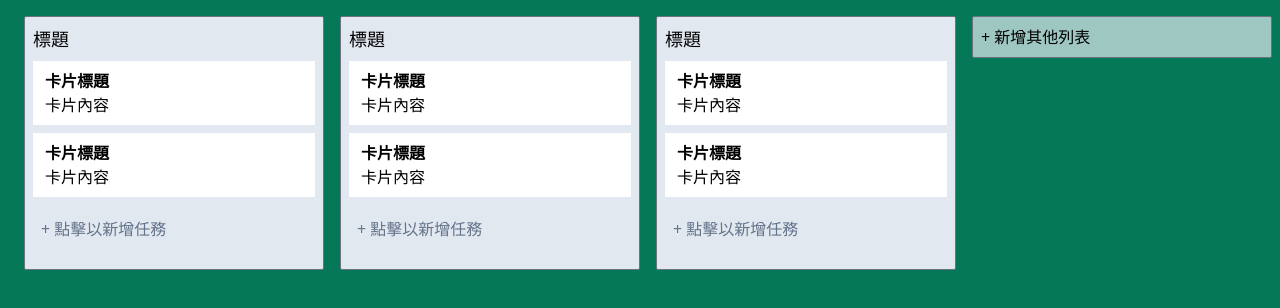
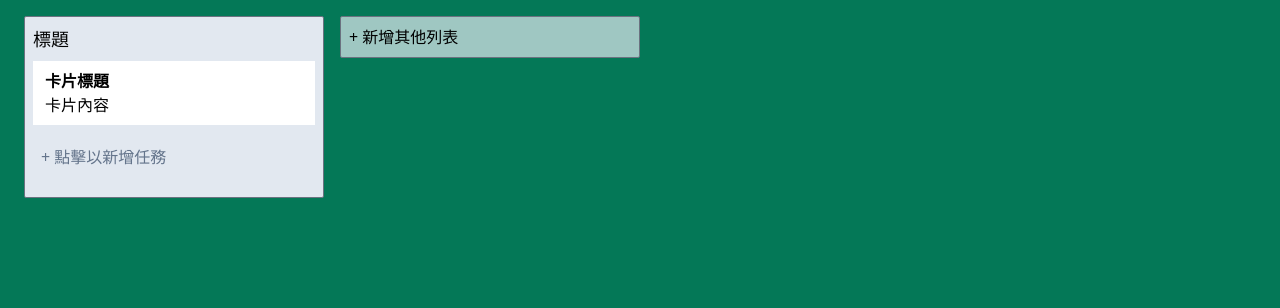
Before and after one commit to XuanCbbLin/vue-trello-practice, a Vue app: page / in a window 1280 px wide. Shown: the top 308 px of the page. Built offline with nearby package versions, Linux system fonts and the light colour scheme.

Commit message:
feat : 切出卡片元件

```diff
--- /dev/null
+++ b/src/components/AddNewTask.vue
@@ -0,0 +1,10 @@
+<template>
+  <div class="my-3">
+    <div class="bg-slate-200 p-2 hover:bg-slate-300 cursor-pointer text-slate-500">+ 點擊以新增任務</div>
+    <!-- <textarea class="block w-full resize-none p-2 h-10" placeholder="為這張卡片輸入標題"></textarea> -->
+  </div>
+</template>
+
+<script setup lang="ts"></script>
+
+<style scoped></style>
--- /dev/null
+++ b/src/components/CardWrapper.vue
@@ -0,0 +1,14 @@
+<template>
+  <div class="bg-slate-200 block border rounded-sm p-2 mx-2 border-gray-500 min-w-[300px]">
+    <!-- column -->
+    <div class="block overflow-hidden text-ellipsis w-4/5 text-lg">標題</div>
+    <!-- <textarea class="resize-none overflow-hidden border-none w-full p-1 h-8 block"></textarea> -->
+    <TaskItem />
+
+    <AddNewTask />
+  </div>
+</template>
+
+<script setup lang="ts"></script>
+
+<style scoped></style>
--- /dev/null
+++ b/src/components/TaskItem.vue
@@ -0,0 +1,10 @@
+<template>
+  <div class="block my-2 w-full py-2 px-3 bg-white overflow-hidden select-none">
+    <div class="block font-bold">卡片標題</div>
+    <div class="overflow-hidden text-ellipsis">卡片內容</div>
+  </div>
+</template>
+
+<script setup lang="ts"></script>
+
+<style scoped></style>
--- a/src/views/BoardView.vue
+++ b/src/views/BoardView.vue
@@ -8,38 +8,7 @@ const toggle = ref(false);
   <div class="bg-emerald-700 h-[100vh] w-full block overflow-x-auto overflow-y-hidden">
     <div id="board-wrapper" class="h-full w-full p-4 block overflow-auto">
       <div class="flex flex-row items-start">
-        <!-- card -->
-        <div
-          v-for="i in 3"
-          :key="i"
-          @click="toggle = !toggle"
-          class="bg-slate-200 block border rounded-sm p-2 mx-2 border-gray-500 min-w-[300px]"
-        >
-          <!-- column -->
-          <div class="block overflow-hidden text-ellipsis w-4/5 text-lg">標題</div>
-          <!-- <textarea class="resize-none overflow-hidden border-none w-full p-1 h-8 block"></textarea> -->
-
-          <!-- tasks -->
-          <div class="block my-2 w-full py-2 px-3 bg-white overflow-hidden select-none">
-            <div class="block font-bold">卡片標題</div>
-            <div class="overflow-hidden text-ellipsis">卡片內容</div>
-          </div>
-
-          <div class="block my-2 w-full py-2 px-3 bg-white overflow-hidden select-none">
-            <div class="block font-bold">卡片標題</div>
-            <div class="overflow-hidden text-ellipsis">卡片內容</div>
-          </div>
-          <!-- tasks -->
-
-          <!-- add new task -->
-          <div class="my-3">
-            <div class="bg-slate-200 p-2 hover:bg-slate-300 cursor-pointer text-slate-500">+ 點擊以新增任務</div>
-            <!-- <textarea class="block w-full resize-none p-2 h-10" placeholder="為這張卡片輸入標題"></textarea> -->
-          </div>
-          <!-- add new task -->
-        </div>
-        <!-- card -->
-
+        <CardWrapper />
         <!-- add new card -->
         <div
           class="bg-slate-200 block border rounded-sm p-2 mx-2 border-gray-500 w-[300px] cursor-pointer bg-opacity-70 hover:bg-opacity-90 min-w-[300px]"
```
